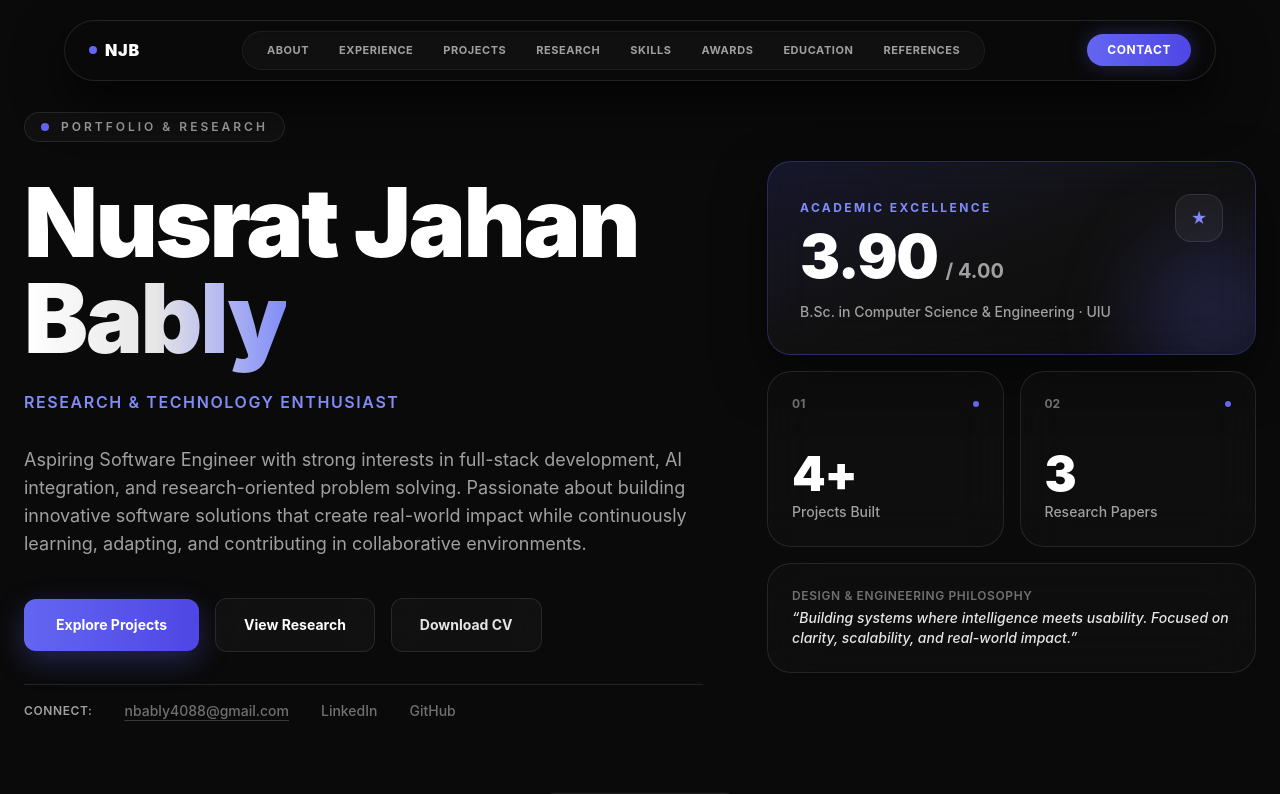
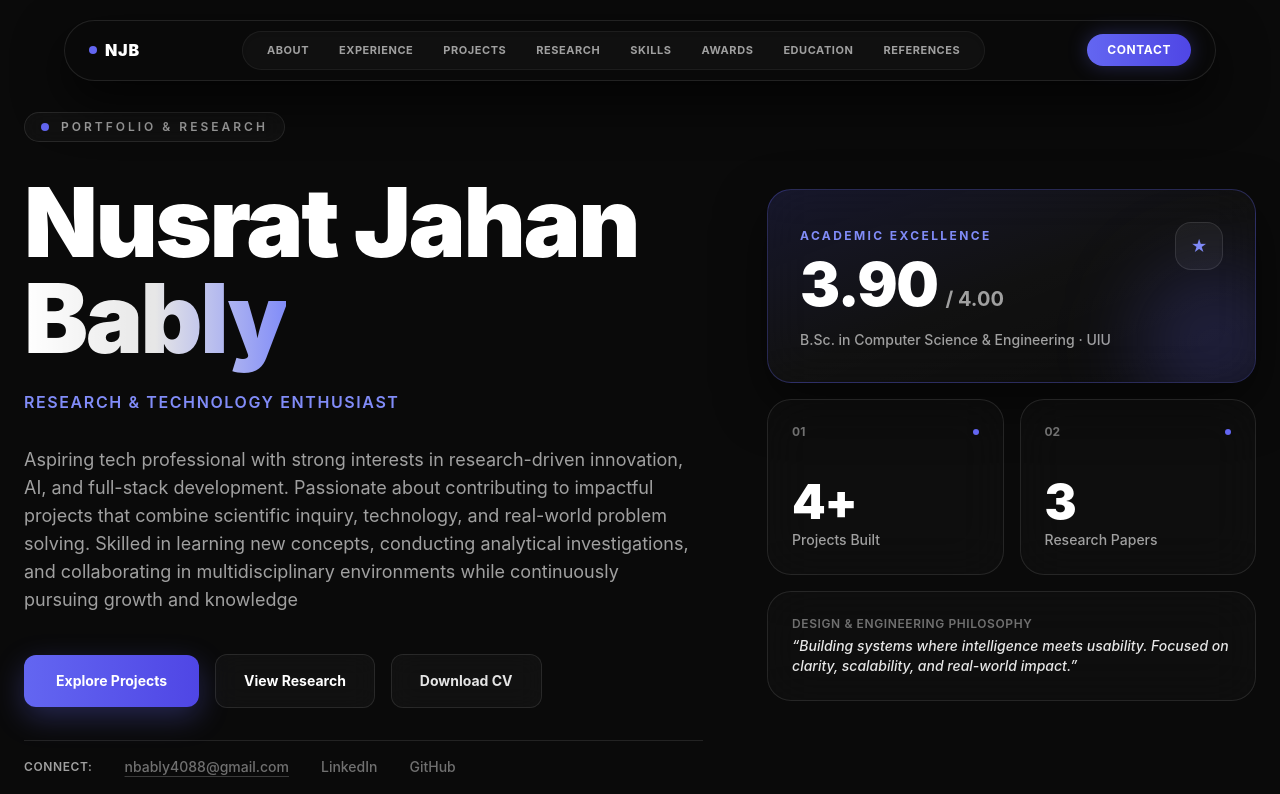
Before and after one commit to nubab4088/my_portfolio, a Next.js app: page / in a window 1280 px wide. Shown: the top 794 px of the page. Built offline with nearby package versions, Linux system fonts and the light colour scheme.

Commit message:
add about section

```diff
--- a/components/sections/HeroSection.tsx
+++ b/components/sections/HeroSection.tsx
@@ -84,10 +84,9 @@ export default function HeroSection() {
 
             {/* Crisp Bio Paragraph */}
             <motion.p variants={itemVariants} className="max-w-2xl text-base sm:text-lg leading-relaxed text-[#a0a0a0] font-normal">
-              Aspiring Software Engineer with strong interests in full-stack development, AI integration, and
-              research-oriented problem solving. Passionate about building innovative software solutions that
-              create real-world impact while continuously learning, adapting, and contributing in collaborative
-              environments.
+              Aspiring tech professional with strong interests in research-driven innovation, AI, and full-stack development. Passionate about contributing to impactful
+projects that combine scientific inquiry, technology, and real-world problem solving. Skilled in learning new concepts, conducting analytical investigations, and
+collaborating in multidisciplinary environments while continuously pursuing growth and knowledge
             </motion.p>
 
             {/* Primary & Secondary Action Bar */}
```
